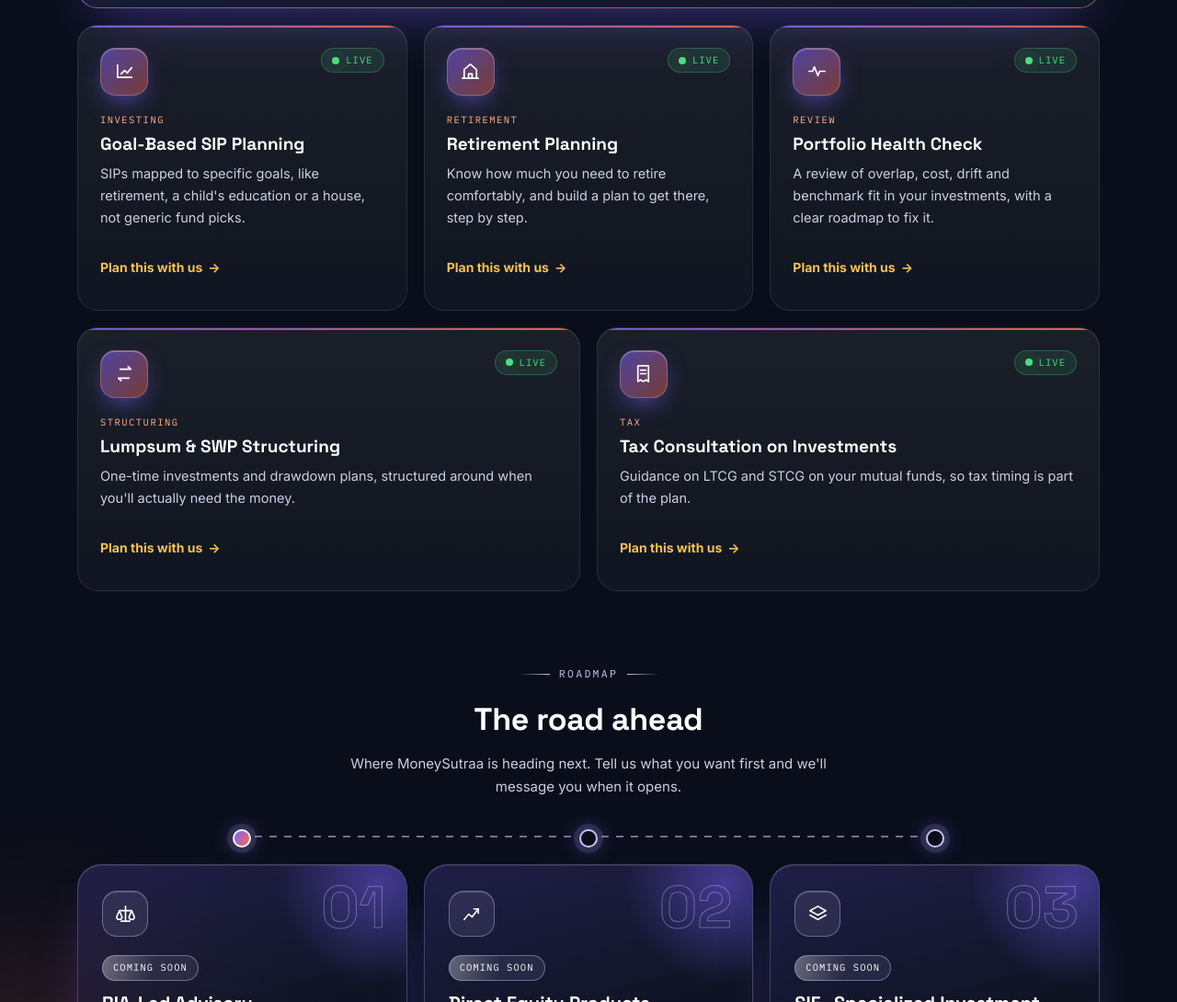
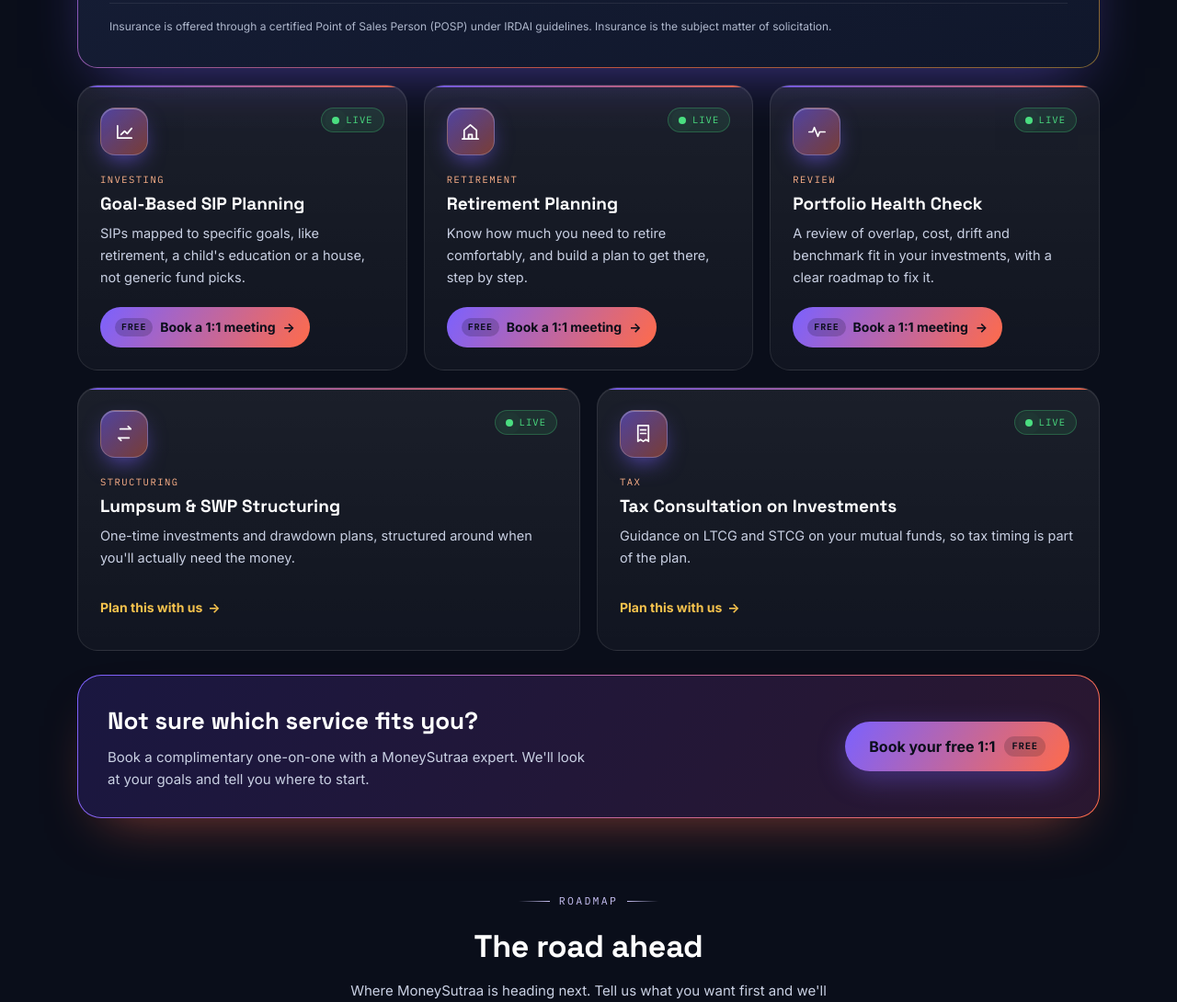
Before and after one commit to maddy1190/moneysutraa-site, a plain HTML site: page index.html in a window 1280 px wide. Shown: the part 1191-2281 px from the top of the page at 92% size. Drawn offline with Linux system fonts and the light colour scheme.

Commit message:
Update index.html

```diff
--- a/index.html
+++ b/index.html
@@ -331,6 +331,24 @@
     @media(prefers-reduced-motion:reduce){.sv-pulse,.sv-rcard .sv-pill.sv-soon{animation:none}.sv-lcard,.sv-calc-btn,.sv-more i{transition:none}}
 
 
+    /* Free 1:1 meeting placements (fm- prefix) */
+    .fm-free{display:inline-flex;align-items:center;margin-left:10px;padding:2px 8px;border-radius:999px;background:rgba(10,14,26,.18);font-family:var(--font-mono);font-weight:700;font-size:10.5px;letter-spacing:.08em;text-transform:uppercase}
+    .hero .cta .btn.fm-big{min-height:54px;padding:0 26px;font-size:16px;font-weight:700}
+    .fm-note{flex-basis:100%;margin:2px 0 0;font-size:13.5px;color:#B7C0D6}
+    .fm-note a{color:var(--gold);font-weight:600;text-decoration:underline;text-underline-offset:3px}
+    .fm-link{margin-top:auto;display:inline-flex;align-items:center;gap:8px;min-height:44px;padding:0 16px;border-radius:999px;align-self:flex-start;font-size:14px;font-weight:700;color:#0A0E1A;background:var(--grad);transition:transform .2s,filter .2s}
+    .fm-link i{font-style:normal;transition:transform .2s}
+    .fm-link .fm-b{padding:2px 7px;border-radius:999px;background:rgba(10,14,26,.2);font-family:var(--font-mono);font-weight:700;font-size:10px;letter-spacing:.08em;text-transform:uppercase}
+    @media(hover:hover){ .fm-link:hover{filter:brightness(1.08);transform:translateY(-1px)} .fm-link:hover i{transform:translateX(4px)} }
+    .fm-band{position:relative;margin-top:26px;border-radius:26px;padding:1px;background:linear-gradient(120deg,var(--violet),var(--coral));box-shadow:0 26px 60px -30px rgba(255,107,74,.55)}
+    .fm-band-in{border-radius:25px;background:linear-gradient(120deg,#1A1740,#2A1730);padding:28px 32px;display:flex;align-items:center;justify-content:space-between;gap:24px;flex-wrap:wrap}
+    .fm-band h4{margin:0 0 6px;font-family:var(--font-display);font-size:clamp(20px,2.4vw,26px);font-weight:700;color:#fff}
+    .fm-band p{margin:0;color:#C9D0E3;font-size:15px;max-width:520px}
+    .fm-band .btn{min-height:54px;padding:0 26px;font-size:16px;font-weight:700}
+    @media(max-width:820px){ .hero .cta .btn.fm-big{width:100%} .fm-band-in{padding:24px 20px} .fm-band .btn{width:100%} }
+    @media(max-width:640px){ .fm-link{width:100%;justify-content:center} }
+    .sticky-cta .btn.fm-gold{border-color:var(--gold);color:var(--gold);font-weight:700}
+
     /* Research process strip */
     .process-strip{display:grid;grid-template-columns:repeat(3,1fr);gap:0;position:relative}
     @media(max-width:880px){ .process-strip{grid-template-columns:1fr} }
@@ -506,8 +524,9 @@
           <span class="pill" role="listitem">English / Hinglish / Hindi</span>
         </div>
         <div class="cta">
-          <a class="btn grad" href="/calculator/">Try the free calculator</a>
-          <a class="btn outline" href="https://wa.me/919311595912?text=Hi%2C%20this%20is%20from%20the%20MoneySutraa%20website%20-%20Hero%20section&utm_source=website&utm_medium=cta&utm_campaign=whatsapp" target="_blank" rel="noopener noreferrer">Chat on WhatsApp</a>
+          <a class="btn grad fm-big" href="https://forms.gle/zD3fp8JiZG6sB2Cx5" target="_blank" rel="noopener noreferrer">Book your free 1:1 meeting<span class="fm-free">Free</span></a>
+          <a class="btn outline fm-big" href="/calculator/">Try the free calculator</a>
+          <p class="fm-note">A complimentary one-on-one with a MoneySutraa expert. Prefer to chat? <a href="https://wa.me/919311595912?text=Hi%2C%20this%20is%20from%20the%20MoneySutraa%20website%20-%20Hero%20section&utm_source=website&utm_medium=cta&utm_campaign=whatsapp" target="_blank" rel="noopener noreferrer">Message us on WhatsApp</a></p>
         </div>
       </div>
 
@@ -570,19 +589,19 @@
       <div class="sv-row"><span class="sv-ico"><svg viewBox="0 0 24 24"><path d="M4 19V5M4 19h16"/><path d="M8 15l4-4 3 3 5-6"/></svg></span><span class="sv-pill sv-live"><span class="sv-pulse"></span>Live</span></div>
       <span class="sv-kick">Investing</span><h4>Goal-Based SIP Planning</h4>
       <p>SIPs mapped to specific goals, like retirement, a child's education or a house, not generic fund picks.</p>
-      <a class="sv-more" href="https://wa.me/919311595912?text=Hi%2C%20this%20is%20from%20the%20MoneySutraa%20website%20-%20Goal-Based%20SIP%20Planning&utm_source=website&utm_medium=cta&utm_campaign=whatsapp" target="_blank" rel="noopener noreferrer">Plan this with us <i>→</i></a>
+      <a class="fm-link" href="https://forms.gle/zD3fp8JiZG6sB2Cx5" target="_blank" rel="noopener noreferrer"><span class="fm-b">Free</span>Book a 1:1 meeting <i>→</i></a>
     </article>
     <article class="sv-lcard">
       <div class="sv-row"><span class="sv-ico"><svg viewBox="0 0 24 24"><path d="M3 20h18M5 20V10l7-6 7 6v10"/><path d="M10 20v-5h4v5"/></svg></span><span class="sv-pill sv-live"><span class="sv-pulse"></span>Live</span></div>
       <span class="sv-kick">Retirement</span><h4>Retirement Planning</h4>
       <p>Know how much you need to retire comfortably, and build a plan to get there, step by step.</p>
-      <a class="sv-more" href="https://wa.me/919311595912?text=Hi%2C%20this%20is%20from%20the%20MoneySutraa%20website%20-%20Retirement%20Planning&utm_source=website&utm_medium=cta&utm_campaign=whatsapp" target="_blank" rel="noopener noreferrer">Plan this with us <i>→</i></a>
+      <a class="fm-link" href="https://forms.gle/zD3fp8JiZG6sB2Cx5" target="_blank" rel="noopener noreferrer"><span class="fm-b">Free</span>Book a 1:1 meeting <i>→</i></a>
     </article>
     <article class="sv-lcard">
       <div class="sv-row"><span class="sv-ico"><svg viewBox="0 0 24 24"><path d="M3 12h4l2-5 4 10 2-5h6"/></svg></span><span class="sv-pill sv-live"><span class="sv-pulse"></span>Live</span></div>
       <span class="sv-kick">Review</span><h4>Portfolio Health Check</h4>
       <p>A review of overlap, cost, drift and benchmark fit in your investments, with a clear roadmap to fix it.</p>
-      <a class="sv-more" href="https://wa.me/919311595912?text=Hi%2C%20this%20is%20from%20the%20MoneySutraa%20website%20-%20Portfolio%20Health%20Check&utm_source=website&utm_medium=cta&utm_campaign=whatsapp" target="_blank" rel="noopener noreferrer">Plan this with us <i>→</i></a>
+      <a class="fm-link" href="https://forms.gle/zD3fp8JiZG6sB2Cx5" target="_blank" rel="noopener noreferrer"><span class="fm-b">Free</span>Book a 1:1 meeting <i>→</i></a>
     </article>
     <article class="sv-lcard">
       <div class="sv-row"><span class="sv-ico"><svg viewBox="0 0 24 24"><path d="M7 7h12l-3-3M17 17H5l3 3"/></svg></span><span class="sv-pill sv-live"><span class="sv-pulse"></span>Live</span></div>
@@ -599,6 +618,11 @@
   </div>
 
   <!-- Roadmap -->
+  <div class="fm-band"><div class="fm-band-in">
+    <div><h4>Not sure which service fits you?</h4><p>Book a complimentary one-on-one with a MoneySutraa expert. We'll look at your goals and tell you where to start.</p></div>
+    <a class="btn grad" href="https://forms.gle/zD3fp8JiZG6sB2Cx5" target="_blank" rel="noopener noreferrer">Book your free 1:1<span class="fm-free">Free</span></a>
+  </div></div>
+
   <div class="sv-road-head"><span class="sv-rk">Roadmap</span><h4>The road ahead</h4><p>Where MoneySutraa is heading next. Tell us what you want first and we'll message you when it opens.</p></div>
   <div class="sv-road">
     <div class="sv-rstop"><article class="sv-rcard"><span class="sv-rnum" aria-hidden="true">01</span><span class="sv-sico"><svg viewBox="0 0 24 24"><path d="M12 3v17M7 20h10M5 8h14"/><path d="M5 8l-3 7a3 3 0 006 0zM19 8l-3 7a3 3 0 006 0z"/></svg></span><span class="sv-pill sv-soon">Coming soon</span><h4>RIA-Led Advisory</h4><p>Fee-based, conflict-free advisory alongside distribution, as we move to SEBI RIA status.</p><a class="sv-notify" href="https://wa.me/919311595912?text=Hi%2C%20this%20is%20from%20the%20MoneySutraa%20website%20-%20please%20notify%20me%20when%20RIA-Led%20Advisory%20launches&utm_source=website&utm_medium=cta&utm_campaign=whatsapp" target="_blank" rel="noopener noreferrer"><svg viewBox="0 0 24 24"><path d="M4 20l1.3-4.2A8 8 0 1112 20a8 8 0 01-3.8-1z"/></svg>Notify me</a></article></div>
@@ -982,7 +1006,7 @@
   <div class="sticky-cta" aria-hidden="false">
     <div class="wrap">
       <a class="btn grad" href="https://wa.me/919311595912?text=Hi%2C%20this%20is%20from%20the%20MoneySutraa%20website%20-%20Sticky%20CTA&utm_source=website&utm_medium=cta&utm_campaign=whatsapp" target="_blank" rel="noopener noreferrer">WhatsApp</a>
-      <a class="btn outline" href="mailto:wecare@moneysutraa.com" rel="noopener">Email</a>
+      <a class="btn outline fm-gold" href="https://forms.gle/zD3fp8JiZG6sB2Cx5" target="_blank" rel="noopener noreferrer">Free 1:1 meeting</a>
     </div>
   </div>
 
```
